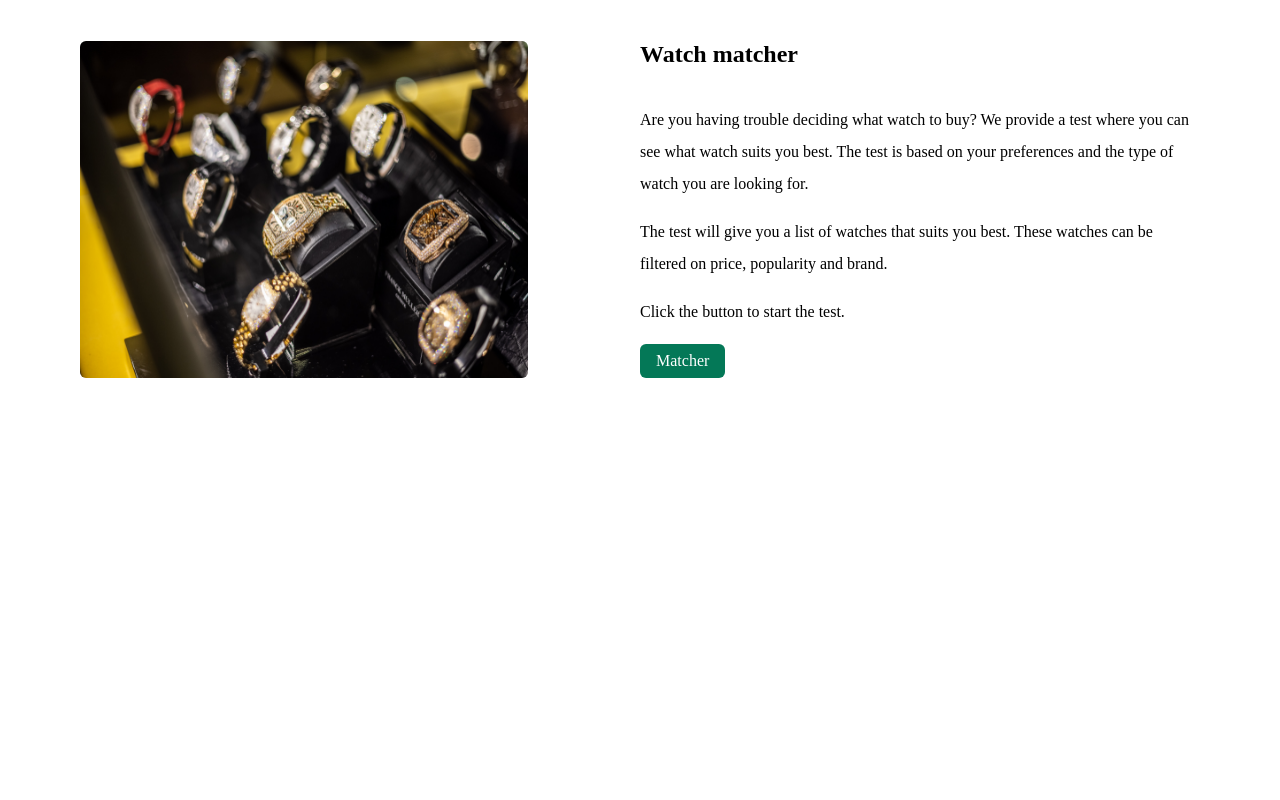
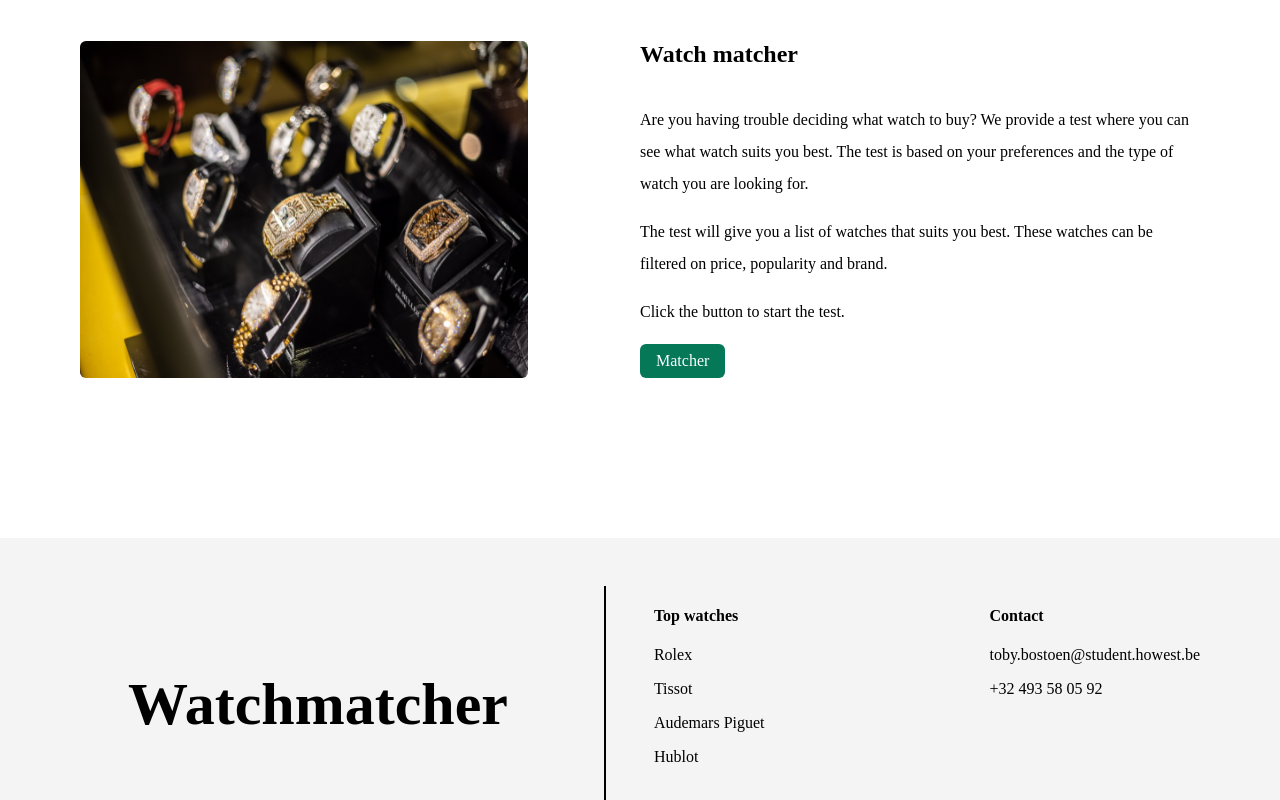
Before and after one commit to BostoenToby/watchmatcher, a Svelte app in the folder spa/: page / in a window 1280 px wide. Shown: the part 1887-2687 px from the top of the page. Before the commit the page ends 2425 px from the top, so only its background shows below. Built offline with nearby package versions, Linux system fonts and the light colour scheme.

Commit message:
📱feat: design footer

```diff
--- /dev/null
+++ b/spa/src/components/generic/AppFooter.svelte
@@ -0,0 +1,38 @@
+<script lang="ts">
+  import { Link } from 'svelte-routing'
+</script>
+
+<footer class="bg-zinc-100 m-0 p-12 px-20 font-text">
+  <div class="flex h-full gap-12">
+    <h1 class="font-classic text-6xl p-12">Watchmatcher</h1>
+    <div class="flex flex-col border-0 pl-12 border-l-2 border-solid">
+      <h4>Top watches</h4>
+      <div class="flex flex-col gap-4">
+        <Link
+          to="/watches/rolex"
+          class="no-underline text-black hover:text-emerald-700 hover:underline"
+          >Rolex</Link>
+        <Link
+          to="/watches/tissot"
+          class="no-underline text-black hover:text-emerald-700 hover:underline"
+          >Tissot</Link>
+        <Link
+          to="/watches/audemars-piguet"
+          class="no-underline text-black hover:text-emerald-700 hover:underline"
+          >Audemars Piguet</Link>
+        <Link
+          to="/watches/hublot"
+          class="no-underline text-black hover:text-emerald-700 hover:underline"
+          >Hublot</Link>
+      </div>
+    </div>
+    <div class="flex-auto"/>
+    <div class="flex flex-col">
+        <h4>Contact</h4>
+        <div class="flex flex-col gap-4">
+            <a class="no-underline text-black hover:text-emerald-700 hover:underline" href="mailto:toby.bostoen@student.howest.be">toby.bostoen@student.howest.be</a>
+            <a class="no-underline text-black hover:text-emerald-700 hover:underline" href="tel:+32493580592">+32 493 58 05 92</a>
+        </div>
+    </div>
+  </div>
+</footer>
--- a/spa/src/components/holders/AppHolder.svelte
+++ b/spa/src/components/holders/AppHolder.svelte
@@ -1,8 +1,10 @@
 <script lang="ts">
     import AppHeader from '../generic/AppHeader.svelte'
+    import AppFooter from '../generic/AppFooter.svelte'
 </script>
 
 <main class="scrollbar-gutter-auto">
     <AppHeader />
     <slot></slot>
+    <AppFooter />
 </main>
```
